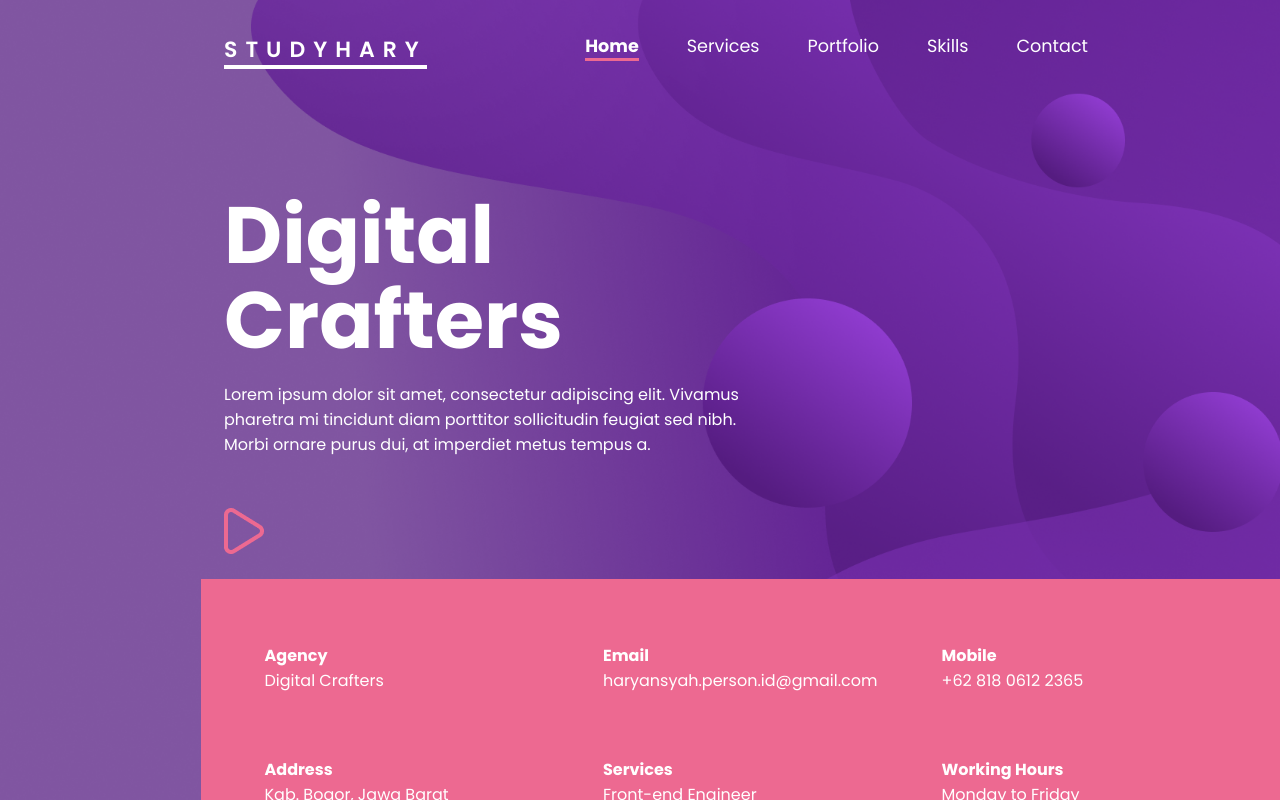
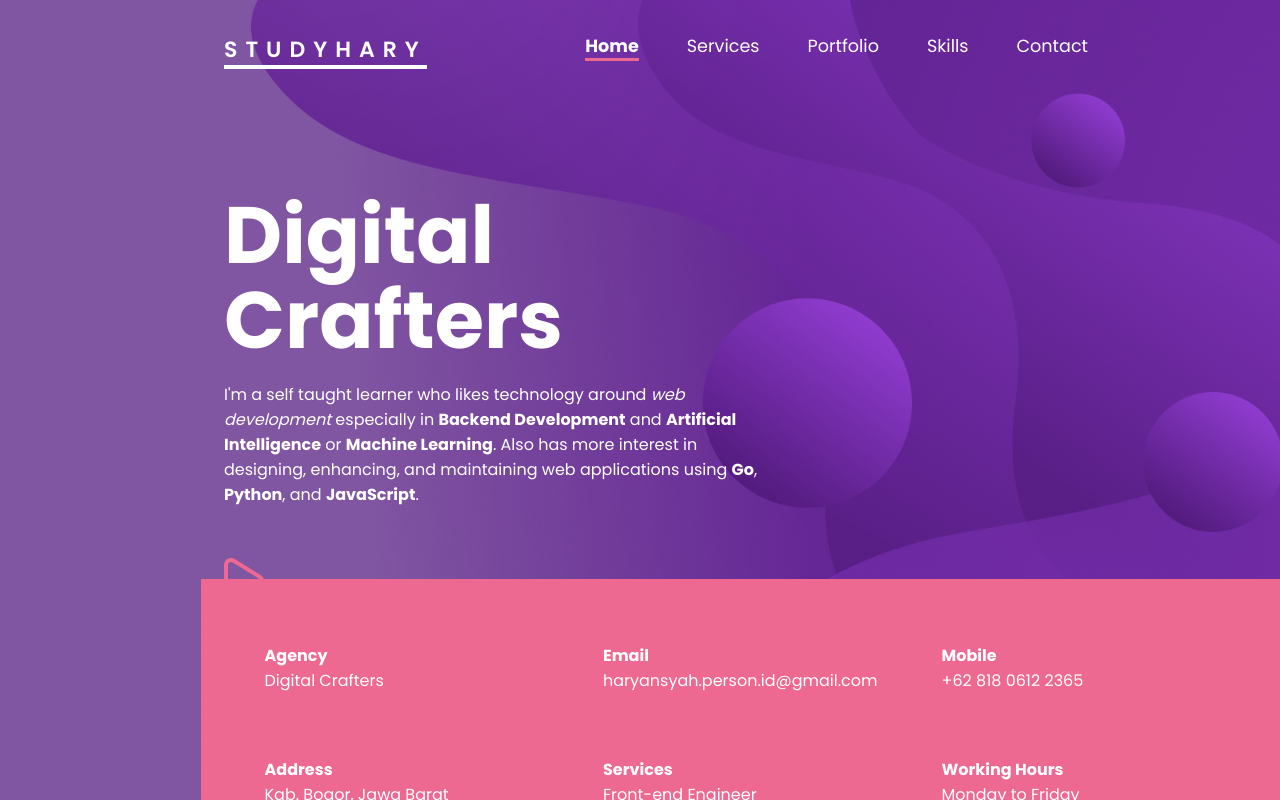
Before and after one commit to study-hary-id/react-portfolio-website, a React (Create React App) app: page / in a window 1280 px wide. Shown: the top 800 px of the page. Built offline with nearby package versions, Linux system fonts and the light colour scheme.

Commit message:
Change description into correct description

```diff
--- a/src/components/Home.jsx
+++ b/src/components/Home.jsx
@@ -23,10 +23,10 @@ function Home() {
           </div>
           <div className="subTitle">
             <p>
-              Lorem ipsum dolor sit amet, consectetur adipiscing elit.
-              Vivamus pharetra mi tincidunt diam porttitor sollicitudin
-              feugiat sed nibh. Morbi ornare purus dui, at imperdiet metus
-              tempus a.
+              I'm a self taught learner who likes technology around <em>web development</em> especially
+              in <strong>Backend Development</strong> and <strong>Artificial Intelligence</strong> or <strong>Machine Learning</strong>.
+              Also has more interest in designing, enhancing, and maintaining web applications
+              using <strong>Go</strong>, <strong>Python</strong>, and <strong>JavaScript</strong>.
             </p>
           </div>
           <img src={play} alt="play" />
```
